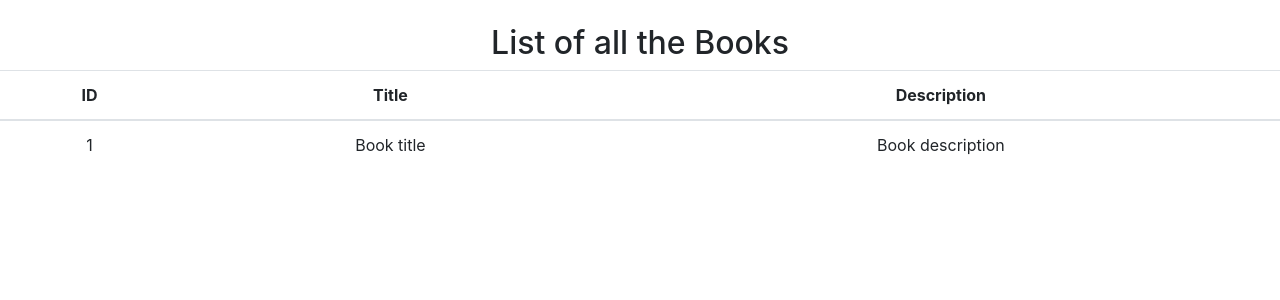
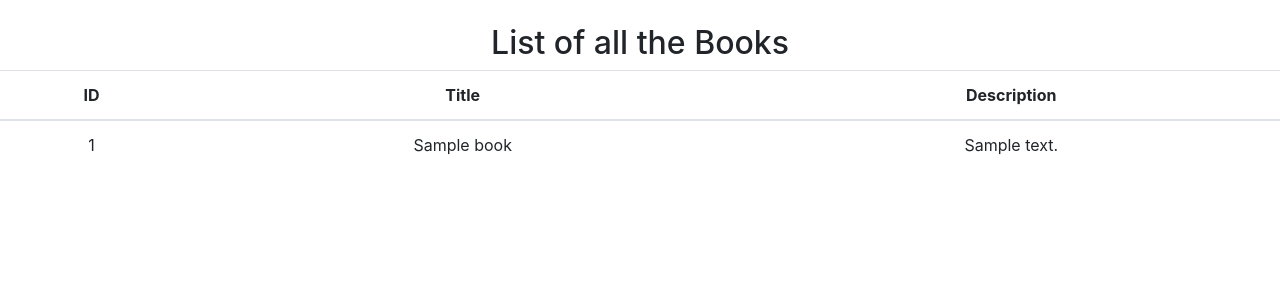
Before and after one commit to framgia/fph-globali-it-course-activities, a Laravel app: page /books in a window 1280 px wide. Shown: the top 300 px of the page. Run offline with Laravel 8, Linux system fonts and the light colour scheme; tables that the repository leaves empty hold one stand-in row (values such as "Sample post").

Commit message:
retrieve books from db and display in /books

```diff
--- a/simplemvc_app/app/Http/Controllers/BookController.php
+++ b/simplemvc_app/app/Http/Controllers/BookController.php
@@ -9,9 +9,10 @@ class BookController extends Controller
 {
     public function index()
     {
+        $books = Book::all(); // get all the books
 
-        // just return the blade file (for now)
-        return view('index');
+        // return the blade file with the $books variable
+        return view('index', compact('books'));
     }
 
     public function create()
--- a/simplemvc_app/resources/views/index.blade.php
+++ b/simplemvc_app/resources/views/index.blade.php
@@ -1,6 +1,6 @@
 @extends('master')
 
- @section('content')
+@section('content')
 <div>
     <div class="text-center">
         <h2> List of all the Books </h2>
@@ -15,11 +15,13 @@
                 </tr>
             </thead>
             <tbody>
+                @foreach ($books as $book)
                 <tr>
-                    <td class="text-center">1</td>
-                    <td class="text-center">Book title</td>
-                    <td class="text-center">Book description</td>
+                    <td class="text-center">{{ $book->id }}</td>
+                    <td class="text-center">{{ $book->title }}</td>
+                    <td class="text-center">{{ $book->description }}</td>
                 </tr>
+                @endforeach
             </tbody>
         </table>
     </div>
```
